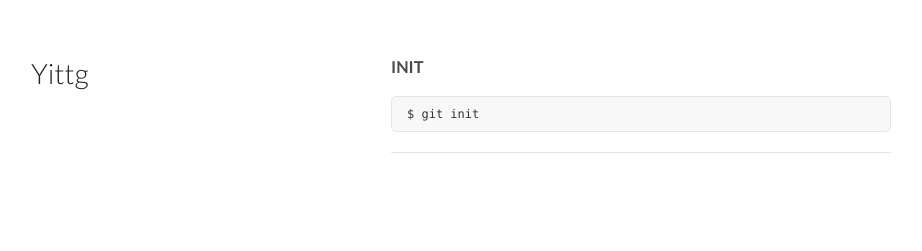
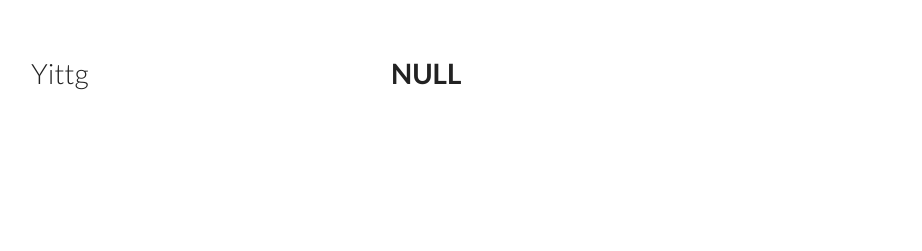
Before and after one commit to yittg/yittg.github.io, a Jekyll site: the page built from index.html, in a window 1280 px wide. Shown: the top 251 px of the page, without its empty margins (179-1101 px from the left). Built offline with Jekyll 4.4.1, drawn with Linux system fonts in a browser that asks for light colours.

Commit message:
List posts in home page

```diff
--- a/index.html
+++ b/index.html
@@ -1,11 +1,15 @@
 ---
 layout: default
+title: HOME
 ---
 
-<h3>
-    <a id="init" class="anchor" href="#init" aria-hidden="true"><span class="octicon octicon-link"></span></a>INIT</h3>
-
-<pre><code>$ git init
-</code></pre>
-
-<hr>
+{% if site.posts.size > 0 %}
+  {% for page in site.posts %}
+    <h1><a href="{{ page.url }}">{{ page.title }}</a></h1>
+    <span class="date"><em>{{ page.date | date: "%Y-%m-%d" }}</em></span>
+    <p></p>
+    {{ page.excerpt }}
+  {% endfor %}
+{% else %}
+  <h1>NULL</h1>
+{% endif %}
```
